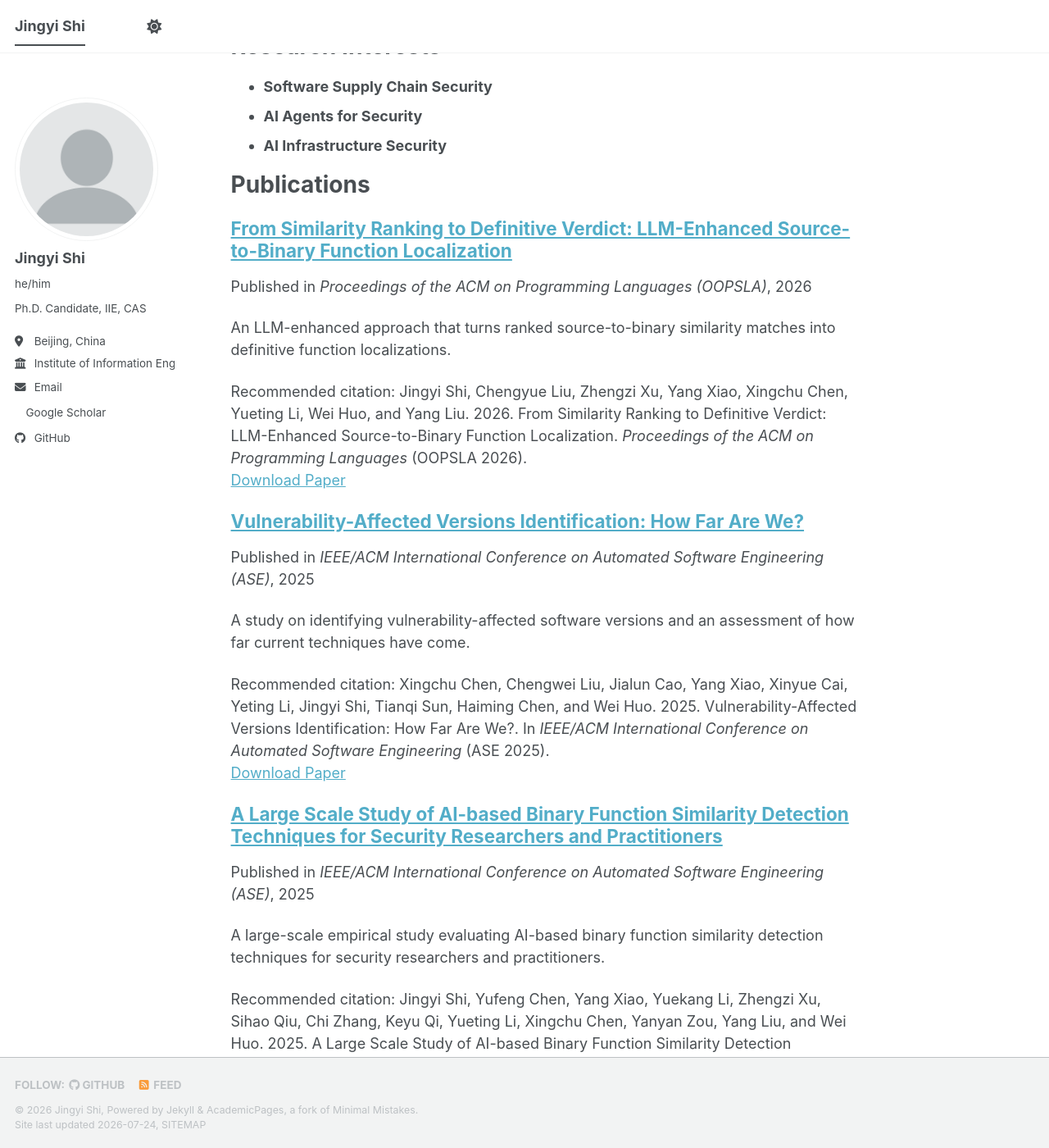
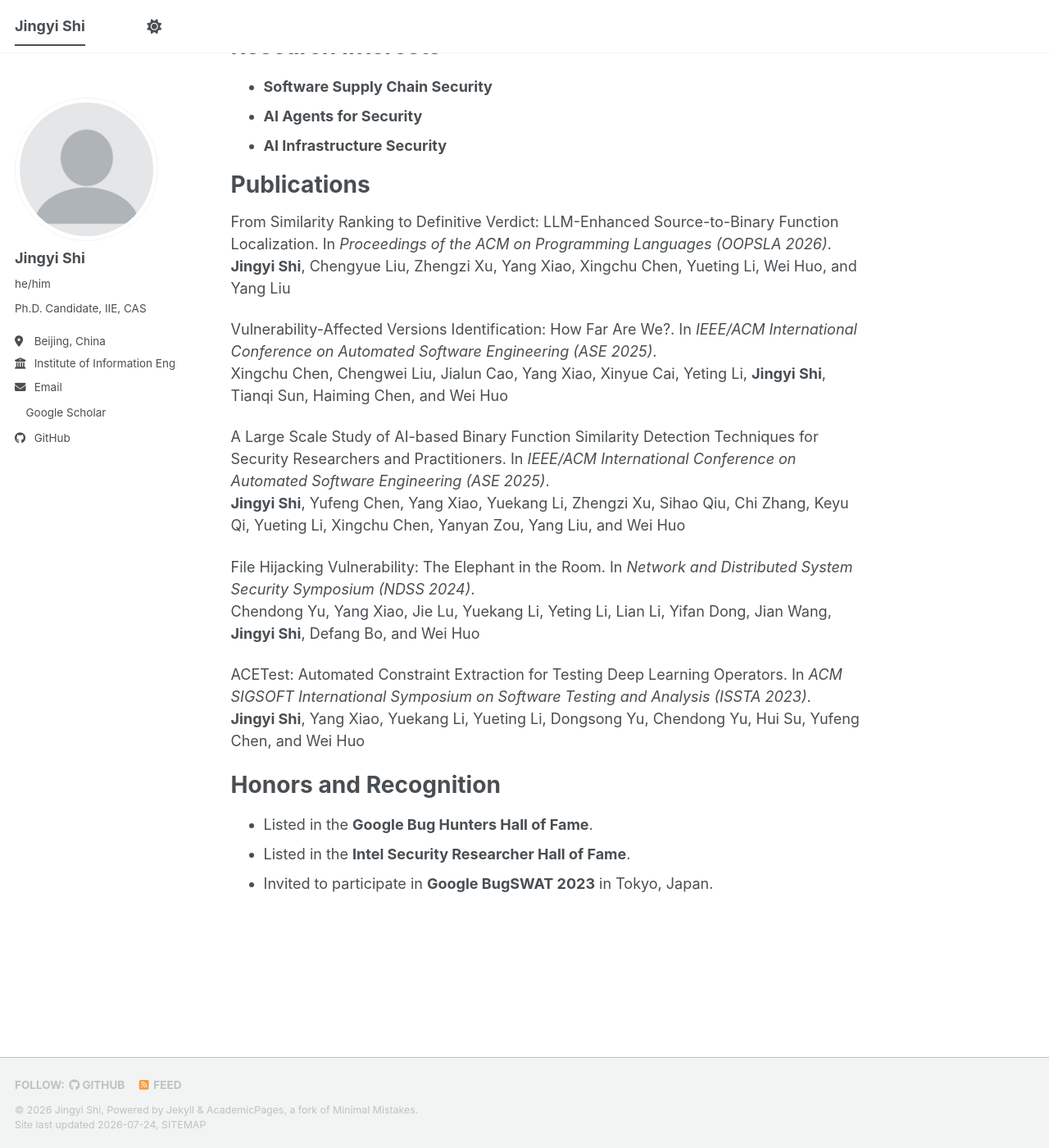
Before and after one commit to shijy16/shijy16.github.io, a Jekyll site: the page built from _pages/about.md, in a window 1280 px wide and 1400 px high, scrolled down 624 px. Shown: the whole window at 82% size. Built offline with Jekyll 4.4.1, drawn with Linux system fonts in a browser that asks for light colours; a style sheet for code colours, icons or effects is not loaded; some of the changed text lies outside the part shown.

Commit message:
Simplify publication list: title + venue + authors only
- Drop excerpt, paperurl, citation fields from publication YAMLs
- Add authors field, include year in venue
- Render minimal format in homepage (no title link, no excerpt, no recommended citation)

```diff
--- a/_pages/about.md
+++ b/_pages/about.md
@@ -38,10 +38,11 @@ My research focuses on the security of modern software and AI ecosystems, with p
 
 # Publications
 
-{% include base_path %}
-
 {% for post in site.publications reversed %}
-  {% include archive-single.html %}
+<p>
+  {{ post.title }}. In <i>{{ post.venue }}</i>.<br/>
+  {{ post.authors | replace: "Jingyi Shi", "**Jingyi Shi**" | markdownify | remove: "<p>" | remove: "</p>" }}
+</p>
 {% endfor %}
 
 # Honors and Recognition
--- a/_publications/2023-01-01-issta-acetest.md
+++ b/_publications/2023-01-01-issta-acetest.md
@@ -3,9 +3,7 @@ title: "ACETest: Automated Constraint Extraction for Testing Deep Learning Opera
 collection: publications
 category: conferences
 permalink: /publication/issta-2023-acetest
-excerpt: 'ACETest automatically extracts constraints from deep learning operator implementations to drive effective testing.'
 date: 2023-01-01
-venue: 'ACM SIGSOFT International Symposium on Software Testing and Analysis (ISSTA)'
-paperurl: ''
-citation: 'Jingyi Shi, Yang Xiao, Yuekang Li, Yueting Li, Dongsong Yu, Chendong Yu, Hui Su, Yufeng Chen, and Wei Huo. 2023. ACETest: Automated Constraint Extraction for Testing Deep Learning Operators. In <i>ACM SIGSOFT International Symposium on Software Testing and Analysis</i> (ISSTA 2023).'
+venue: 'ACM SIGSOFT International Symposium on Software Testing and Analysis (ISSTA 2023)'
+authors: 'Jingyi Shi, Yang Xiao, Yuekang Li, Yueting Li, Dongsong Yu, Chendong Yu, Hui Su, Yufeng Chen, and Wei Huo'
 ---
--- a/_publications/2024-01-01-ndss-file-hijacking.md
+++ b/_publications/2024-01-01-ndss-file-hijacking.md
@@ -3,9 +3,7 @@ title: "File Hijacking Vulnerability: The Elephant in the Room"
 collection: publications
 category: conferences
 permalink: /publication/ndss-2024-file-hijacking
-excerpt: 'A systematic study of file hijacking vulnerabilities, a long-overlooked class of security issues in modern software.'
 date: 2024-01-01
-venue: 'Network and Distributed System Security Symposium (NDSS)'
-paperurl: ''
-citation: 'Chendong Yu, Yang Xiao, Jie Lu, Yuekang Li, Yeting Li, Lian Li, Yifan Dong, Jian Wang, Jingyi Shi, Defang Bo, and Wei Huo. 2024. File Hijacking Vulnerability: The Elephant in the Room. In <i>Network and Distributed System Security Symposium</i> (NDSS 2024).'
+venue: 'Network and Distributed System Security Symposium (NDSS 2024)'
+authors: 'Chendong Yu, Yang Xiao, Jie Lu, Yuekang Li, Yeting Li, Lian Li, Yifan Dong, Jian Wang, Jingyi Shi, Defang Bo, and Wei Huo'
 ---
--- a/_publications/2025-06-01-ase-binsim.md
+++ b/_publications/2025-06-01-ase-binsim.md
@@ -3,9 +3,7 @@ title: "A Large Scale Study of AI-based Binary Function Similarity Detection Tec
 collection: publications
 category: conferences
 permalink: /publication/ase-2025-binsim-study
-excerpt: 'A large-scale empirical study evaluating AI-based binary function similarity detection techniques for security researchers and practitioners.'
 date: 2025-06-01
-venue: 'IEEE/ACM International Conference on Automated Software Engineering (ASE)'
-paperurl: ''
-citation: 'Jingyi Shi, Yufeng Chen, Yang Xiao, Yuekang Li, Zhengzi Xu, Sihao Qiu, Chi Zhang, Keyu Qi, Yueting Li, Xingchu Chen, Yanyan Zou, Yang Liu, and Wei Huo. 2025. A Large Scale Study of AI-based Binary Function Similarity Detection Techniques for Security Researchers and Practitioners. In <i>IEEE/ACM International Conference on Automated Software Engineering</i> (ASE 2025).'
+venue: 'IEEE/ACM International Conference on Automated Software Engineering (ASE 2025)'
+authors: 'Jingyi Shi, Yufeng Chen, Yang Xiao, Yuekang Li, Zhengzi Xu, Sihao Qiu, Chi Zhang, Keyu Qi, Yueting Li, Xingchu Chen, Yanyan Zou, Yang Liu, and Wei Huo'
 ---
--- a/_publications/2025-06-01-ase-vulnerability-versions.md
+++ b/_publications/2025-06-01-ase-vulnerability-versions.md
@@ -3,9 +3,7 @@ title: "Vulnerability-Affected Versions Identification: How Far Are We?"
 collection: publications
 category: conferences
 permalink: /publication/ase-2025-vulnerability-versions
-excerpt: 'A study on identifying vulnerability-affected software versions and an assessment of how far current techniques have come.'
 date: 2025-06-01
-venue: 'IEEE/ACM International Conference on Automated Software Engineering (ASE)'
-paperurl: ''
-citation: 'Xingchu Chen, Chengwei Liu, Jialun Cao, Yang Xiao, Xinyue Cai, Yeting Li, Jingyi Shi, Tianqi Sun, Haiming Chen, and Wei Huo. 2025. Vulnerability-Affected Versions Identification: How Far Are We?. In <i>IEEE/ACM International Conference on Automated Software Engineering</i> (ASE 2025).'
+venue: 'IEEE/ACM International Conference on Automated Software Engineering (ASE 2025)'
+authors: 'Xingchu Chen, Chengwei Liu, Jialun Cao, Yang Xiao, Xinyue Cai, Yeting Li, Jingyi Shi, Tianqi Sun, Haiming Chen, and Wei Huo'
 ---
--- a/_publications/2026-01-01-oopsla-src2bin.md
+++ b/_publications/2026-01-01-oopsla-src2bin.md
@@ -3,9 +3,7 @@ title: "From Similarity Ranking to Definitive Verdict: LLM-Enhanced Source-to-Bi
 collection: publications
 category: conferences
 permalink: /publication/oopsla-2026-src2bin
-excerpt: 'An LLM-enhanced approach that turns ranked source-to-binary similarity matches into definitive function localizations.'
 date: 2026-01-01
-venue: 'Proceedings of the ACM on Programming Languages (OOPSLA)'
-paperurl: ''
-citation: 'Jingyi Shi, Chengyue Liu, Zhengzi Xu, Yang Xiao, Xingchu Chen, Yueting Li, Wei Huo, and Yang Liu. 2026. From Similarity Ranking to Definitive Verdict: LLM-Enhanced Source-to-Binary Function Localization. <i>Proceedings of the ACM on Programming Languages</i> (OOPSLA 2026).'
+venue: 'Proceedings of the ACM on Programming Languages (OOPSLA 2026)'
+authors: 'Jingyi Shi, Chengyue Liu, Zhengzi Xu, Yang Xiao, Xingchu Chen, Yueting Li, Wei Huo, and Yang Liu'
 ---
```
